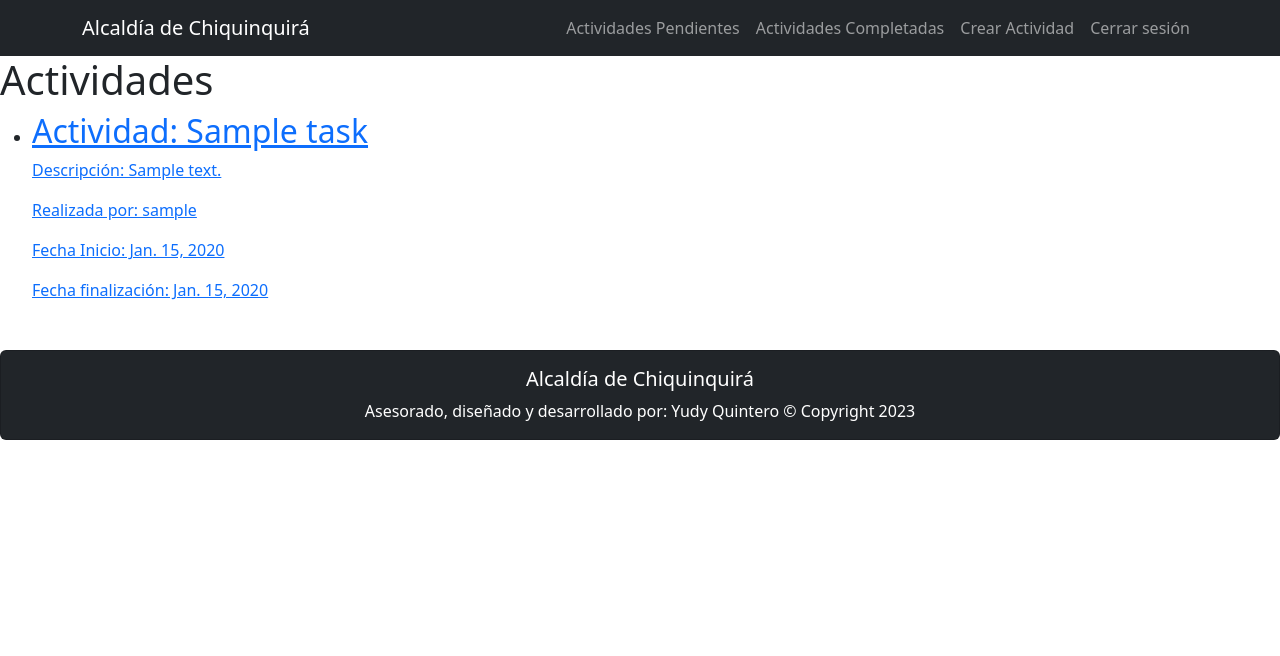
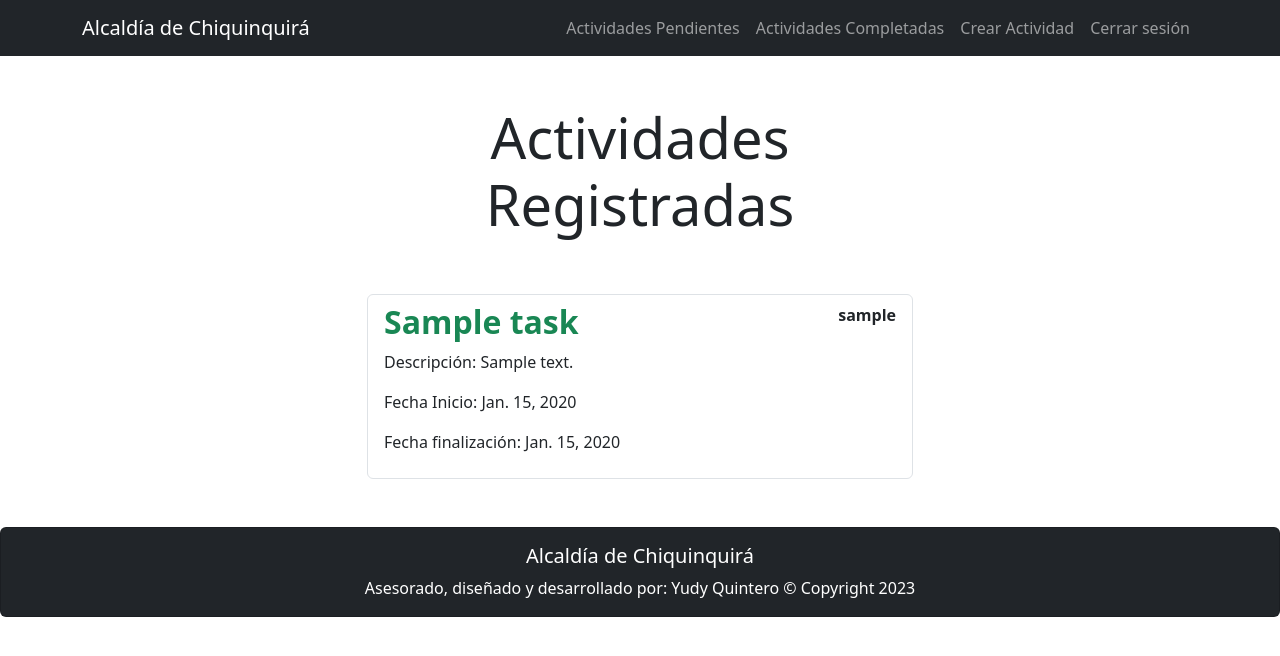
Before and after one commit to YudyQGalindo/registroActividades, a Django app: page /tasks_completed/ in a window 1280 px wide. Shown: the top 656 px of the page. Run offline with Django 3.2, Linux system fonts and the light colour scheme; a user stored in the database is signed in; tables that the repository leaves empty hold one stand-in row (values such as "Sample post").

Commit message:
Frontend registro actividades

```diff
--- a/tasks/forms.py
+++ b/tasks/forms.py
@@ -1,3 +1,4 @@
+from django import forms
 from django.forms import ModelForm
 from .models import Task
 from django.contrib.auth.forms import UserCreationForm, UserChangeForm
--- a/tasks/templates/signin.html
+++ b/tasks/templates/signin.html
@@ -11,7 +11,7 @@
                 {% csrf_token %}
                 <div class="mb-3">
                     <label for="username">Usuario:</label>
-                    <input type="text" name="username" id="username" class="form-control" placeholder="Ingrese el Usuario">
+                    <input type="text" name="username" id="username" class="form-control" placeholder="Ingrese el usuario">
                 </div>
                 <div class="mb-3">
                     <label for="password">Contraseña:</label>
--- a/tasks/templates/tasks.html
+++ b/tasks/templates/tasks.html
@@ -2,22 +2,38 @@
 
 {% block content %}
 
-<h1>Actividades</h1>
+<main class="container">
+    <div class="row">
+        <div class="col-md-6 offset-md-3">
+            <h1 class="display-4 text-center py-5">Actividades Registradas</h1>
 
-<ul>
+            <ul class="list-group">
                 {% for task in tasks %}
-    <li>
-        <a href="{% url 'task_detail' task.id %}">
-            <h2>Actividad: {{task.title}}</h2>
+                <li class="list-group-item">
+                    {% if task.datecompleted %}
+                    <header class="d-flex justify-content-between">
+                        <h2 class="fw-bold text-success">{{task.title}}</h2>
+                        <p class="fw-bold">{{task.user.username}}</p>
+                    </header>
                     <p>Descripción: {{task.description}}</p>
-            <p>Realizada por: {{task.user.username}}</p>
                     <p>Fecha Inicio: {{ task.created|date }}</p>
-            {% if task.datecompleted %}
                     <p>Fecha finalización: {{ task.datecompleted|date }}</p>
+                    {% else %}
+                    <a class="link-dark link-underline-opacity-0" href="{% url 'task_detail' task.id %}">
+                        <header class="d-flex justify-content-between">
+                            <h2 class="fw-bold text-primary">{{task.title}}</h2>
+                            <p class="fw-bold">{{task.user.username}}</p>
+                        </header>
+                        <p>Descripción: {{task.description}}</p>
+                        <p>Fecha Inicio: {{ task.created|date }}</p>
+                    </a>
                     {% endif %}
-        </a>
                 </li>
                 {% endfor %}
             </ul>
 
+        </div>
+    </div>
+</main>
+
 {% endblock %}
```
Also changed, not shown: tasks/templates/create_task.html (+22 -11 lines), tasks/templates/home.html (+11 -4 lines), tasks/templates/task_detail.html (+11 -5 lines). Lines whose indentation alone changed are shown as unchanged.
